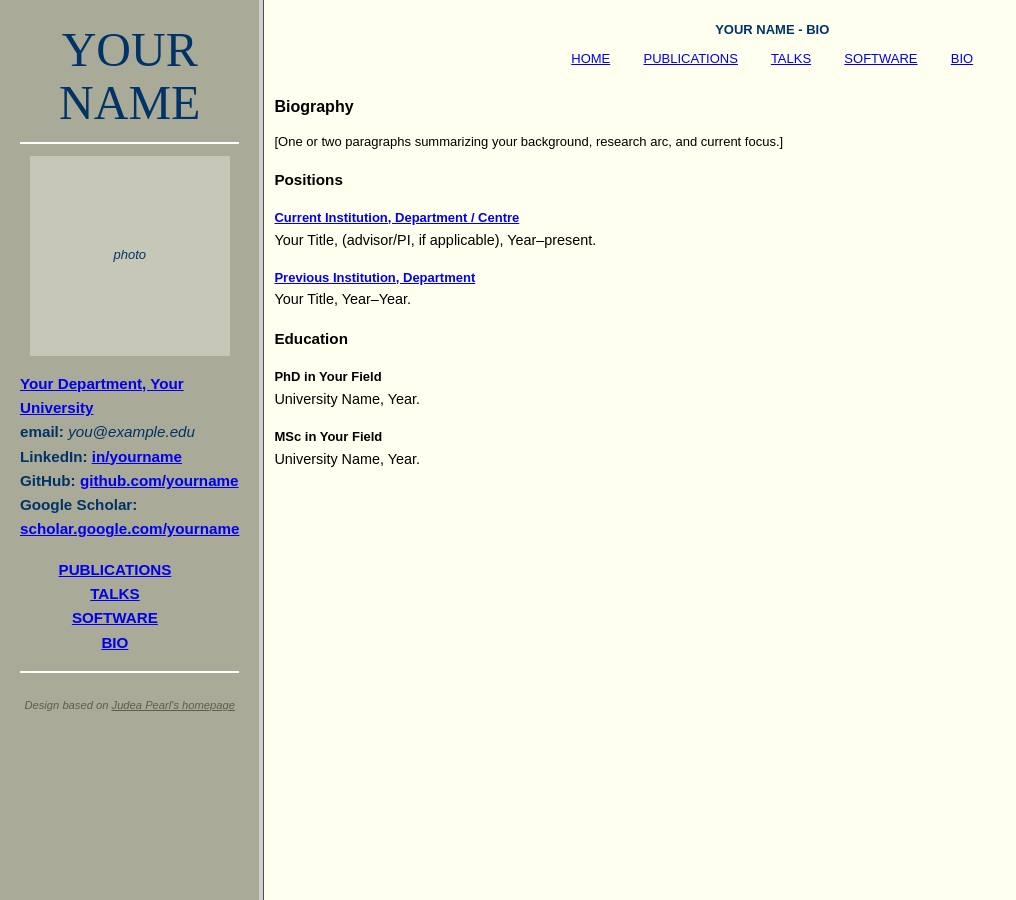
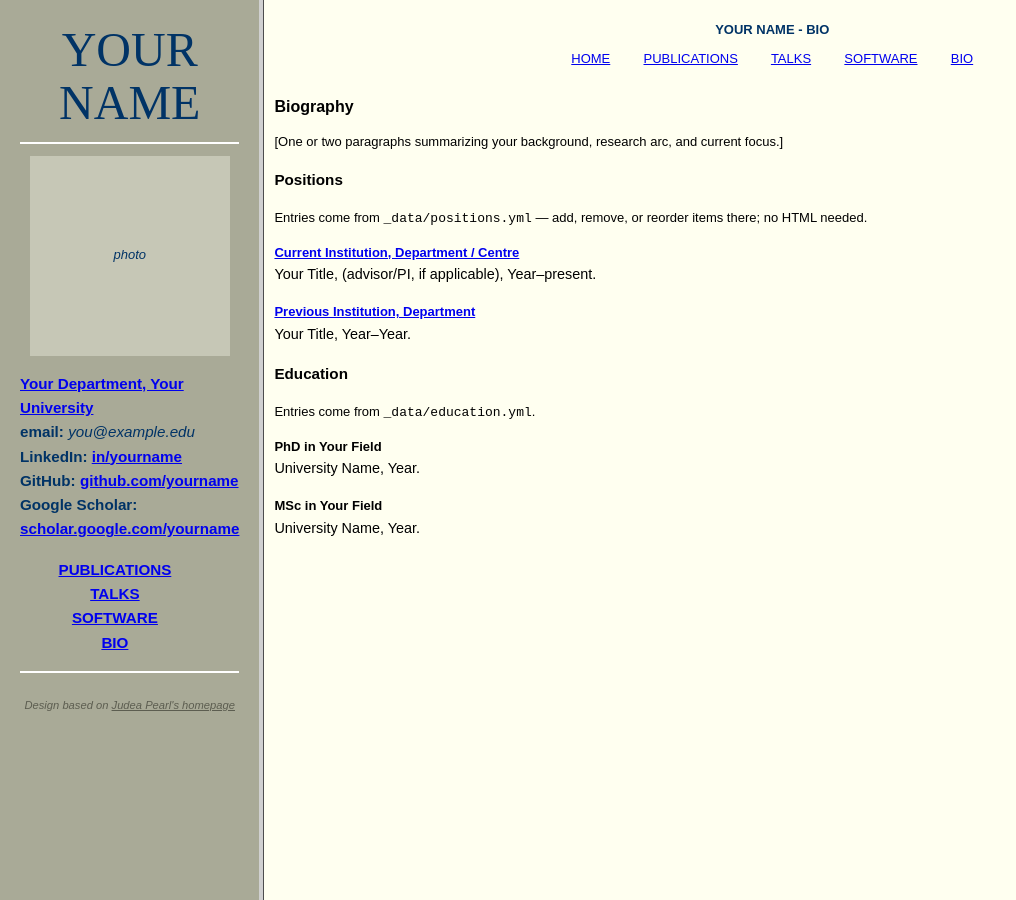
Before and after one commit to felixleopoldo/pearl-academic-homepage-template, a Jekyll site: the page built from bio.md, in a window 1280 px wide. Shown: the whole page, without its empty margins (0-1016 px from the left). Built offline with Jekyll 4.4.1, drawn with Linux system fonts in a browser that asks for light colours.

Commit message:
Move Bio page positions/education to YAML data files too
Same pattern as publications/talks/software: _includes/entry-list.html
renders {title, url, meta} entries from _data/positions.yml and
_data/education.yml, so bio.md no longer needs hand-written <div class="entry">
markup per position or degree.

```diff
--- /dev/null
+++ b/_data/education.yml
@@ -0,0 +1,6 @@
+# Most recent first.
+- title: "PhD in Your Field"
+  meta: "University Name, Year."
+
+- title: "MSc in Your Field"
+  meta: "University Name, Year."
--- /dev/null
+++ b/_includes/entry-list.html
@@ -0,0 +1,16 @@
+{% comment %}
+  Renders a list of {title, url (optional), meta} entries — used for
+  Positions and Education on the Bio page. No HTML needed per entry.
+
+  Usage: {% include entry-list.html items=site.data.positions %}
+
+  Each item: `title` (institution/degree name), optional `url` (makes the
+  title a link), and `meta` (role, advisor, years — already formatted as
+  you want it to read, e.g. "Research Fellow, 2025–present.").
+{% endcomment %}
+{% for item in include.items %}
+<div class="entry">
+  <strong>{% if item.url %}<a href="{{ item.url }}" target="_blank" rel="noopener">{{ item.title }}</a>{% else %}{{ item.title }}{% endif %}</strong><br>
+  <span class="meta">{{ item.meta }}</span>
+</div>
+{% endfor %}
--- a/bio.md
+++ b/bio.md
@@ -10,24 +10,13 @@ permalink: /bio/
 
 ### Positions
 
-<div class="entry">
-  <strong><a href="#" target="_blank" rel="noopener">Current Institution, Department / Centre</a></strong><br>
-  <span class="meta">Your Title, (advisor/PI, if applicable), Year–present.</span>
-</div>
+Entries come from `_data/positions.yml` — add, remove, or reorder items
+there; no HTML needed.
 
-<div class="entry">
-  <strong><a href="#" target="_blank" rel="noopener">Previous Institution, Department</a></strong><br>
-  <span class="meta">Your Title, Year–Year.</span>
-</div>
+{% include entry-list.html items=site.data.positions %}
 
 ### Education
 
-<div class="entry">
-  <strong>PhD in Your Field</strong><br>
-  <span class="meta">University Name, Year.</span>
-</div>
+Entries come from `_data/education.yml`.
 
-<div class="entry">
-  <strong>MSc in Your Field</strong><br>
-  <span class="meta">University Name, Year.</span>
-</div>
+{% include entry-list.html items=site.data.education %}
```
Also changed, not shown: _data/positions.yml (added, +8 -0 lines), README.md.
